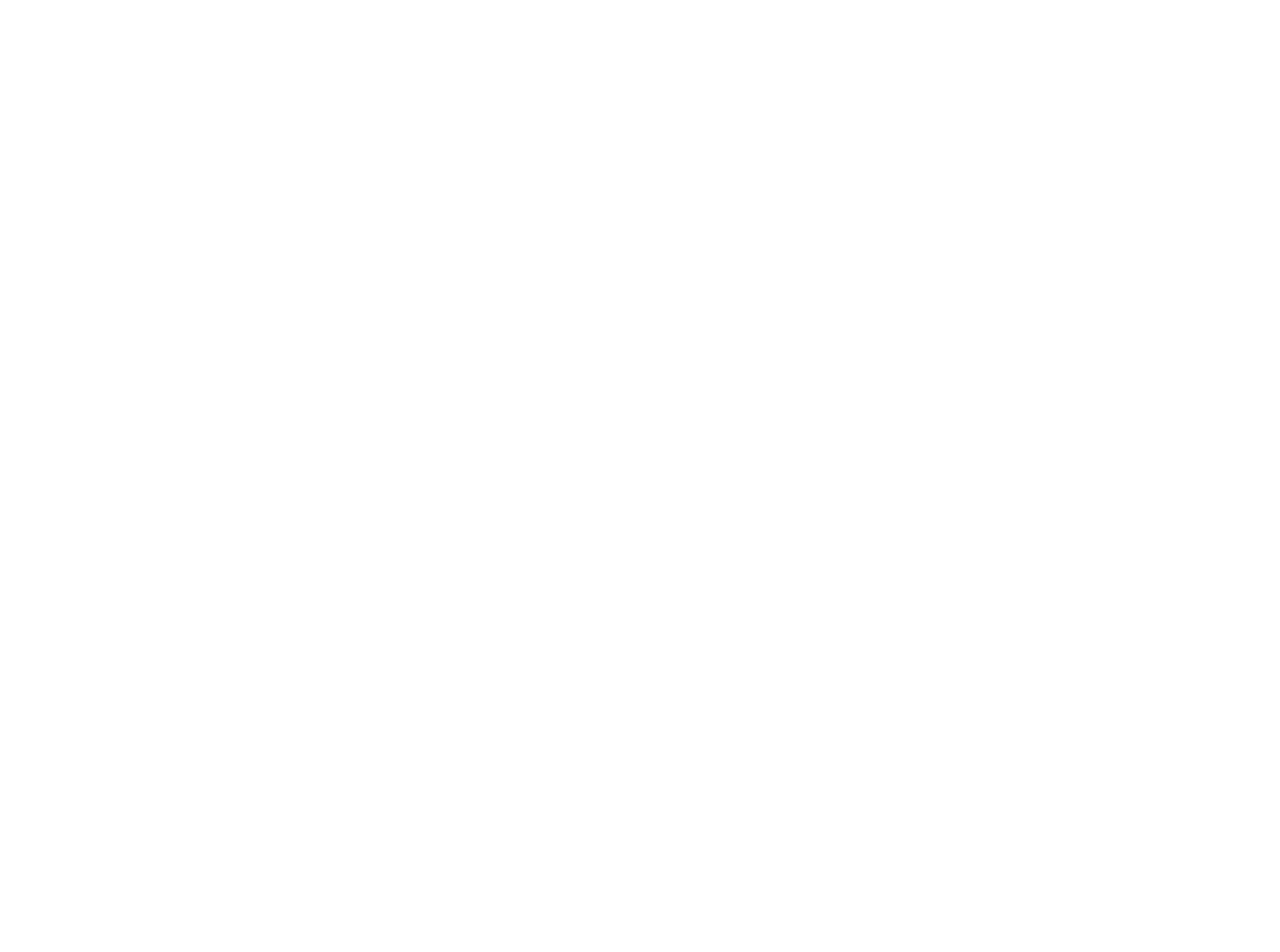
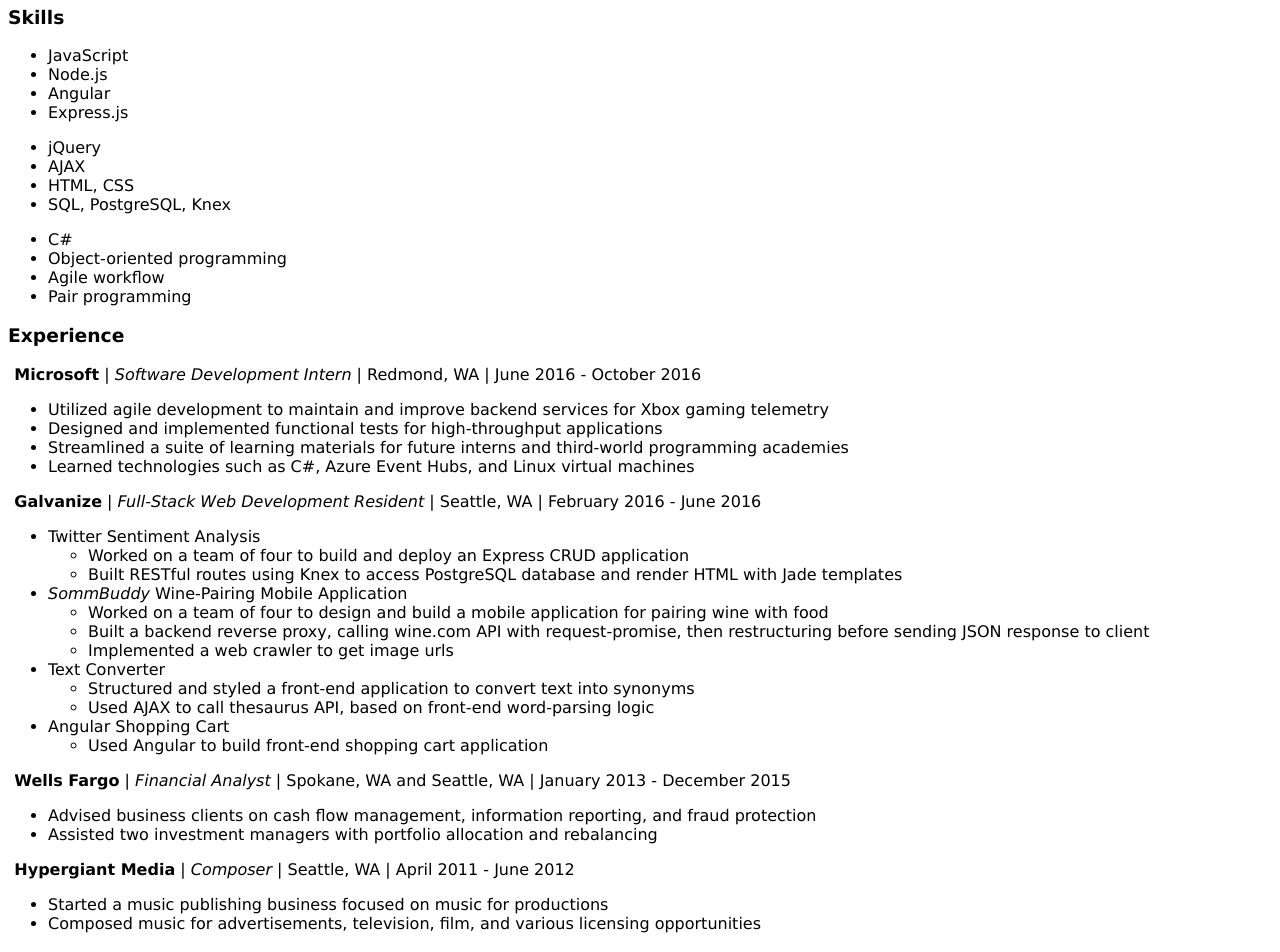
Before and after one commit to spencerscarpelli/spencer-scarpelli, an Angular app: page /about in a window 1280 px wide. Shown: the part 360-1312 px from the top of the page. Before the commit the page ends 800 px from the top, so only its background shows below. Built offline with nearby package versions, Linux system fonts and the light colour scheme.

Commit message:
add resume

```diff
--- a/src/app/about/about.component.css
+++ b/src/app/about/about.component.css
@@ -0,0 +1,3 @@
+.regular-text {
+  font-weight: normal;
+}
--- a/src/app/about/about.component.html
+++ b/src/app/about/about.component.html
@@ -1,3 +1,85 @@
+<h2>Background</h2>
 <p>
-  about works!
+  I started coding in late 2015 and was immediately hooked. I really enjoy the combination of creativity and logic needed to solve problems and build things in the world of software and web development. In February 2016 I began a six-month coding bootcamp, focusing on full-stack development with mostly JavaScript-based technologies like Node.js and Angular. It was extremely challenging, a lot of fun, and served as a confirmation that this is what I want to spend my time doing. Near the end of the program I was accepted into Microsoft's LEAP internship program, which exposed me to the .NET Framework, Visual Studio, and backend data-processing on a massive scale. Since then I've been taking online courses to improve my skills, and working on personal projects for fun.
 </p>
+<h2>Resume</h2>
+<div class="resume">
+  <h3>Skills</h3>
+  <section class="skills-col-1">
+    <ul>
+      <li>JavaScript</li>
+      <li>Node.js</li>
+      <li>Angular</li>
+      <li>Express.js</li>
+    </ul>
+  </section>
+  <section class="skills-col-2">
+    <ul>
+      <li>jQuery</li>
+      <li>AJAX</li>
+      <li>HTML, CSS</li>
+      <li>SQL, PostgreSQL, Knex</li>
+    </ul>
+  </section>
+  <section class="skills-col-3">
+    <ul>
+      <li>C#</li>
+      <li>Object-oriented programming</li>
+      <li>Agile workflow</li>
+      <li>Pair programming</li>
+    </ul>
+  </section>
+  <h3>Experience</h3>
+  <h4>Microsoft<span class="regular-text"> | <i>Software Development Intern</i> | Redmond, WA | June 2016 - October 2016</span></h4>
+  <ul>
+    <li>Utilized agile development to maintain and improve backend services for Xbox gaming telemetry</li>
+    <li>Designed and implemented functional tests for high-throughput applications</li>
+    <li>Streamlined a suite of learning materials for future interns and third-world programming academies</li>
+    <li>Learned technologies such as C#, Azure Event Hubs, and Linux virtual machines</li>
+  </ul>
+  <h4>Galvanize<span class="regular-text"> | <i>Full-Stack Web Development Resident</i> | Seattle, WA | February 2016 - June 2016</span></h4>
+  <ul>
+    <li>
+      Twitter Sentiment Analysis
+      <ul>
+        <li>Worked on a team of four to build and deploy an Express CRUD application</li>
+        <li>Built RESTful routes using Knex to access PostgreSQL database and render HTML with
+Jade templates</li>
+      </ul>
+    </li>
+    <li>
+      <i>SommBuddy</i> Wine-Pairing Mobile Application
+      <ul>
+        <li>Worked on a team of four to design and build a mobile application for pairing wine with food</li>
+        <li>Built a backend reverse proxy, calling wine.com API with request-promise, then restructuring before sending JSON response to client</li>
+        <li>Implemented a web crawler to get image urls</li>
+      </ul>
+    </li>
+    <li>
+      Text Converter
+      <ul>
+        <li>Structured and styled a front-end application to convert text into synonyms</li>
+        <li>Used AJAX to call thesaurus API, based on front-end word-parsing logic</li>
+      </ul>
+    </li>
+    <li>
+      Angular Shopping Cart
+      <ul>
+        <li>Used Angular to build front-end shopping cart application</li>
+      </ul>
+    </li>
+  </ul>
+  <h4>Wells Fargo<span class="regular-text"> | <i>Financial Analyst</i> | Spokane, WA and Seattle, WA | January 2013 - December 2015</span></h4>
+  <ul>
+    <li>Advised business clients on cash flow management, information reporting, and fraud protection</li>
+    <li>Assisted two investment managers with portfolio allocation and rebalancing</li>
+  </ul>
+  <h4>Hypergiant Media<span class="regular-text"> | <i>Composer</i> | Seattle, WA | April 2011 - June 2012</span></h4>
+  <ul>
+    <li>Started a music publishing business focused on music for productions</li>
+    <li>Composed music for advertisements, television, film, and various licensing opportunities</li>
+  </ul>
+  <h3>Education</h3>
+  <h4>University of Washington<span class="regular-text"> | Seattle, WA | Graduated December 2010</span></h4>
+  <h4><span class="regular-text"><i>Bachelor of Arts in Business Administration, specializing in finance and economics</i></span></h4>
+</div>
--- a/src/styles.css
+++ b/src/styles.css
@@ -4,3 +4,15 @@
   text-decoration: none;
   color: inherit;
 }
+
+* {
+  font-family: Verdana, sans-serif;
+}
+
+p {
+  font-family: Times, serif;
+}
+
+h4 {
+  margin: .5%;
+}
```
